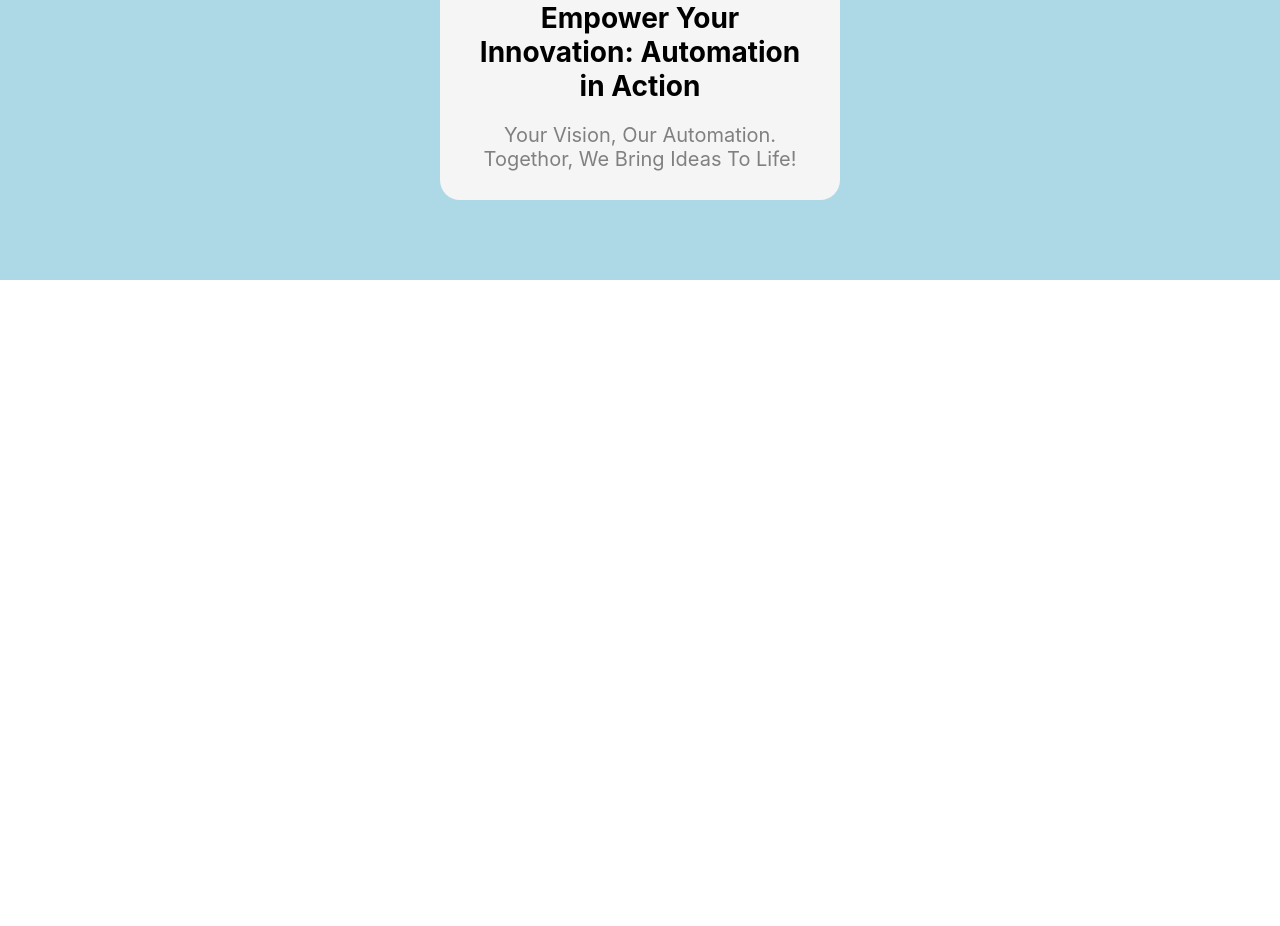
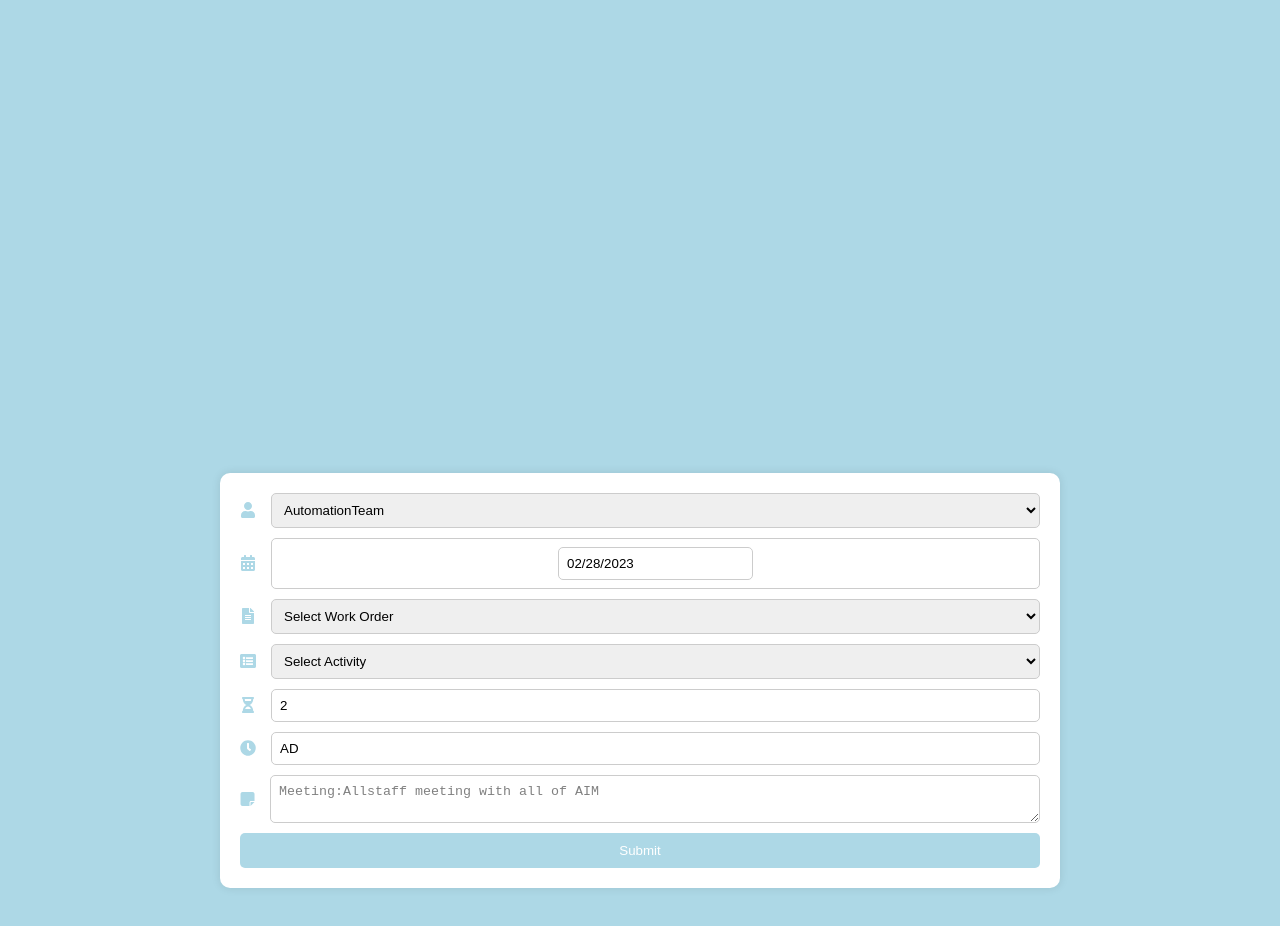
Before and after one commit to Darrensiriram/qr-code, a React (Create React App) app: page / in a window 1280 px wide. Shown: the part 520-1446 px from the top of the page. Before the commit the page ends 800 px from the top, so only its background shows below. Built offline with nearby package versions, Linux system fonts and the light colour scheme.

Commit message:
chore: Add time tracking form component and dependencies

```diff
--- a/package.json
+++ b/package.json
@@ -7,7 +7,9 @@
     "@testing-library/react": "^13.4.0",
     "@testing-library/user-event": "^13.5.0",
     "react": "^18.2.0",
+    "react-datepicker": "^6.9.0",
     "react-dom": "^18.2.0",
+    "react-icons": "^5.2.1",
     "react-scripts": "5.0.1",
     "web-vitals": "^2.1.4"
   },
--- a/src/App.js
+++ b/src/App.js
@@ -1,13 +1,16 @@
-import logo from './logo.svg';
+// import logo from './logo.svg';
 import './App.css';
-import Canvas from './components/Canvas';
+// import Canvas from './components/Canvas';
+import FormComponent from './components/form';
 
 function App() {
   return (
     <div className="App">
       <header className='App-header'>
-        <Canvas />
+        {/* <Canvas /> */}
+        <h1>Time Tracking Form</h1>
       </header>
+      <FormComponent />
     </div>
   );
 }
--- /dev/null
+++ b/src/components/css/Form.css
@@ -0,0 +1,68 @@
+/* FormComponent.css */
+
+.container {
+    display: flex;
+    justify-content: center;
+    align-items: center;
+    height: 100vh;
+    background-color: lightblue;
+  }
+
+  .form-wrapper {
+    background-color: white;
+    padding: 20px;
+    border-radius: 10px;
+    box-shadow: 0 0 10px rgba(0, 0, 0, 0.1);
+    max-width: 800px;
+    width: 100%;
+  }
+
+  form {
+    display: flex;
+    flex-direction: column;
+  }
+
+  form > div {
+    display: flex;
+    align-items: center;
+    margin-bottom: 10px;
+  }
+
+  form > div > svg {
+    margin-right: 15px;
+    color: lightblue;
+  }
+
+  textarea {
+    resize: vertical; /* Allows the user to resize the textarea vertically */
+    /*min-height: 100px;  Minimum height for the textarea */
+    width: 100%;
+    padding: 8px;
+    border: 1px solid #ccc;
+    border-radius: 5px;
+    color: grey;
+  }
+
+  input[type="text"],
+  input[type="number"],
+  select,
+  .react-datepicker-wrapper {
+    flex: 1;
+    padding: 8px;
+    border: 1px solid #ccc;
+    border-radius: 5px;
+  }
+
+  button {
+    padding: 10px 15px;
+    border: none;
+    background-color:lightblue;
+    color: white;
+    border-radius: 5px;
+    cursor: pointer;
+    transition: background-color 0.3s;
+  }
+
+  button:hover {
+    background-color: #37f707;
+  }
--- /dev/null
+++ b/src/components/form.js
@@ -0,0 +1,118 @@
+import React, { useState } from 'react';
+import DatePicker from 'react-datepicker';
+import 'react-datepicker/dist/react-datepicker.css';
+import { FaUser, FaCalendarAlt, FaFileAlt, FaListAlt, FaHourglassHalf, FaClock } from 'react-icons/fa';
+import './css/Form.css';
+import { FaNoteSticky } from 'react-icons/fa6';
+
+const FormComponent = () => {
+  const [date, setDate] = useState(new Date());
+  const [formData, setFormData] = useState({
+    name: '',
+    workorder: '',
+    activity: '',
+    timeSpent: '2',
+    timeCode: 'AD',
+    description: 'Meeting:Allstaff meeting with all of AIM'
+  });
+
+  const handleChange = (e) => {
+    setFormData({
+      ...formData,
+      [e.target.name]: e.target.value
+    });
+  };
+
+  const handleSubmit = (e) => {
+    e.preventDefault();
+    console.log('Form Data:', formData);
+    alert('Form Submitted Successfully!');
+  };
+
+  return (
+    <div className="container">
+      <div className="form-wrapper">
+        <form onSubmit={handleSubmit}>
+          <div>
+            <FaUser />
+            <select name="name" value={formData.name} onChange={handleChange} required>
+              <option value="">AutomationTeam</option>
+              <option value="2220921">Darren Siriram</option>
+              <option value="xxx">Bryan de Kwant</option>
+              <option value="xxx">Iustin Mujdei</option>
+              <option value="xxx">Jessey Stoof</option>
+              <option value="xx">Jits van Zuijlen</option>
+              <option value="xx">Johan Vrijsen</option>
+              <option value="xx">Laurentiu-Bogdan Moscalu</option>
+             <option value="xxxx">Lucian Stefan Casiean</option>
+            </select>
+          </div>
+
+          <div>
+            <FaCalendarAlt />
+            <DatePicker selected={date} onChange={(date) => setDate(date)} />
+          </div>
+
+          <div>
+            <FaFileAlt />
+            <select name="workorder" value={formData.workorder} onChange={handleChange} required>
+                <option value="">Select Work Order</option>
+                <option value="GECFL581.003">BE</option>
+                <option value="GECNL581.003">NL</option>
+                <option value="GECCO560.003">RO</option>
+            </select>
+
+          </div>
+
+          <div>
+            <FaListAlt />
+            <select name="activity" value={formData.activity} onChange={handleChange} required>
+              <option value="">Select Activity</option>
+              <option value="">Activity 1</option>
+                <option value="n/a">n/a</option>
+            </select>
+          </div>
+
+          <div>
+            <FaHourglassHalf />
+            <input
+              type="number"
+              name="timeSpent"
+              value={formData.timeSpent}
+              onChange={handleChange}
+              placeholder="Time Spent (hours)"
+              required
+            />
+          </div>
+
+          <div>
+            <FaClock />
+            <input
+              type="text"
+              name="timeCode"
+              value={formData.timeCode}
+              onChange={handleChange}
+              placeholder="Time Code"
+              required
+            />
+          </div>
+
+          <div>
+            <FaNoteSticky />
+            <textarea
+              name="description"
+              value={formData.description}
+              onChange={handleChange}
+              placeholder="Description"
+              readOnly
+            ></textarea>
+          </div>
+
+          <button type="submit">Submit</button>
+        </form>
+      </div>
+    </div>
+  );
+};
+
+export default FormComponent;
```
Also changed, not shown: 1 other file (tests, documents, lock files or other folders).
